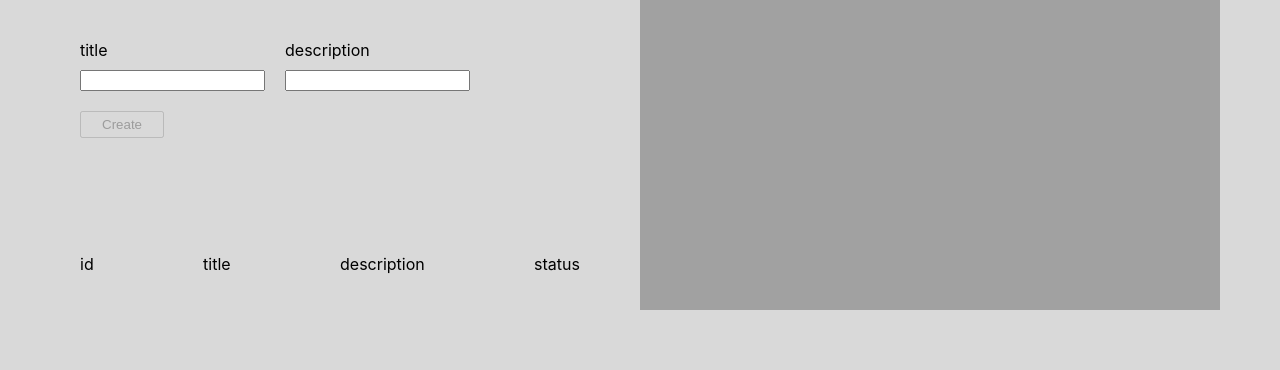
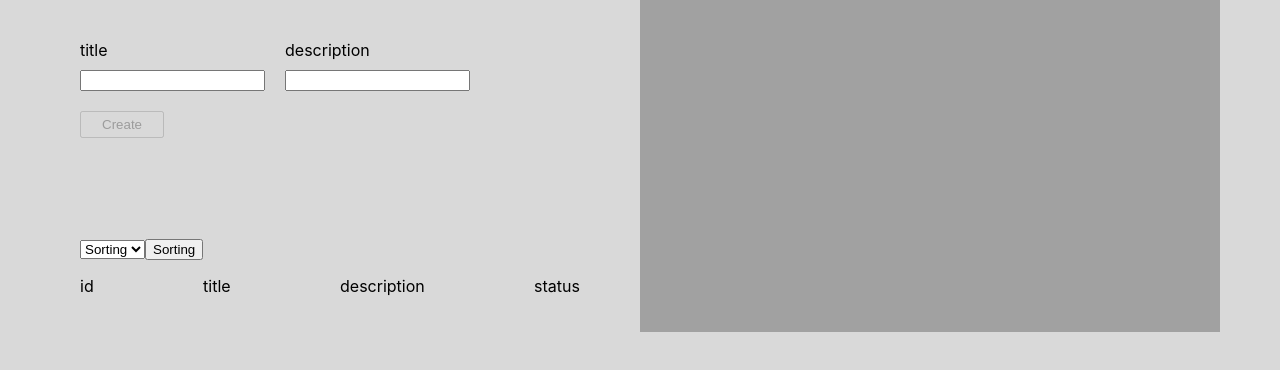
Before and after one commit to IlliaKozyr/todoList, a React (Create React App) app: page / in a window 1280 px wide. Shown: the top 370 px of the page. Built offline with nearby package versions, Linux system fonts and the light colour scheme.

Commit message:
sorting done

```diff
--- a/src/App.css
+++ b/src/App.css
@@ -19,3 +19,13 @@ body {
   padding: 20px;
   min-width: 500px;
 }
+
+.sortSearchBlock{
+  display: flex;
+  margin-top: 100px;
+  flex-direction: column;
+}
+
+.df {
+  justify-content: space-between;
+}
--- a/src/TodoList.jsx
+++ b/src/TodoList.jsx
@@ -4,6 +4,7 @@ import { observer } from "mobx-react-lite";
 import { CreateList } from "./components/todoList/list.jsx";
 import { ModalWindow } from "./components/modalWindow/modal";
 import todoListState from "./store/todoListState";
+import SortingTodo from "./components/sorting/sorting";
 
 const TodoListApp = observer(() => {
     const { activeTask } = todoListState;
@@ -12,7 +13,14 @@ const TodoListApp = observer(() => {
         <div className="container">
             <div className="listBlock">
                 <Inputs />
-                <ColumnNames />
+                <div className="sortSearchBlock">
+                    <div className="df">
+
+                        <SortingTodo />
+                    </div>
+                    <ColumnNames />
+                </div>
+
                 <CreateList />
             </div>
             <div className="fullDescriptionBlock">
--- a/src/components/columnNames/columnNamesStyle.css
+++ b/src/components/columnNames/columnNamesStyle.css
@@ -1,5 +1,4 @@
 .columnNamesBlock {
-    padding-top: 100px;
     display: flex;
     justify-content:  space-between;
   }
--- /dev/null
+++ b/src/components/sorting/sorting.jsx
@@ -0,0 +1,72 @@
+import "./sortingStyle.css";
+import todoListState from "../../store/todoListState";
+
+const SortingTodo = () => {
+    const { todos } = todoListState;
+    const select = document.getElementById("selectHTML");
+
+    const sorting = (arr, selectText) => {
+        return selectText === "az"
+            ? arr.sort(function (a, b) {
+                  if (a.title > b.title) {
+                      return 1;
+                  }
+                  if (a.title < b.title) {
+                      return -1;
+                  }
+
+                  return 0;
+              })
+            : selectText === "za"
+            ? arr.sort(function (a, b) {
+                  if (a.title < b.title) {
+                      return 1;
+                  }
+                  if (a.title > b.title) {
+                      return -1;
+                  }
+
+                  return 0;
+              })
+            : selectText === "19"
+            ? arr.sort(function (a, b) {
+                  if (a.id > b.id) {
+                      return 1;
+                  }
+                  if (a.id < b.id) {
+                      return -1;
+                  }
+
+                  return 0;
+              })
+            : arr.sort(function (a, b) {
+                  if (a.id < b.id) {
+                      return 1;
+                  }
+                  if (a.id > b.id) {
+                      return -1;
+                  }
+
+                  return 0;
+              });
+    };
+
+    return (
+        <div>
+            <select id="selectHTML">
+                <option value="no" selected>
+                    Sorting
+                </option>
+                <option value="az">A-Z</option>
+                <option value="za">Z-A</option>
+                <option value="19">#id 1-9</option>
+                <option value="91">#id 9-1</option>
+            </select>
+            <button onClick={() => sorting(todos, select.value)}>
+                Sorting
+            </button>
+        </div>
+    );
+};
+
+export default SortingTodo;
--- a/src/components/todoList/list.jsx
+++ b/src/components/todoList/list.jsx
@@ -4,7 +4,7 @@ import { observer } from "mobx-react-lite";
 import todoListState from "../../store/todoListState";
 
 export const CreateList = observer(() => {
-    const { todos } = todoListState;
+    const { todos, index } = todoListState;
 
     return (
         <div className="todoListBlock">
```
Also changed, not shown: src/components/sorting/sortingStyle.css (added).
